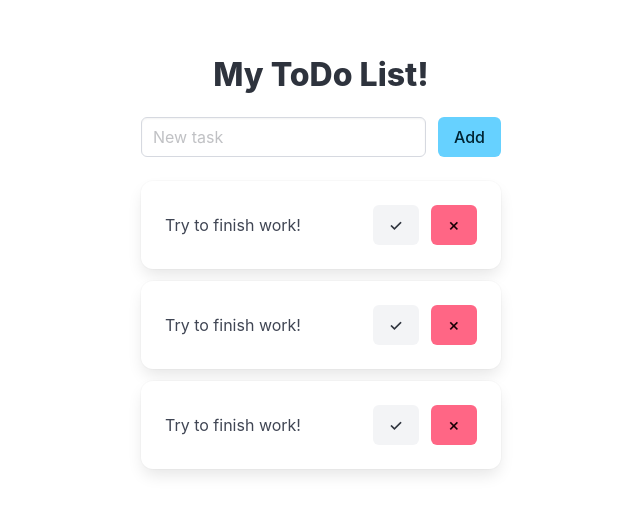
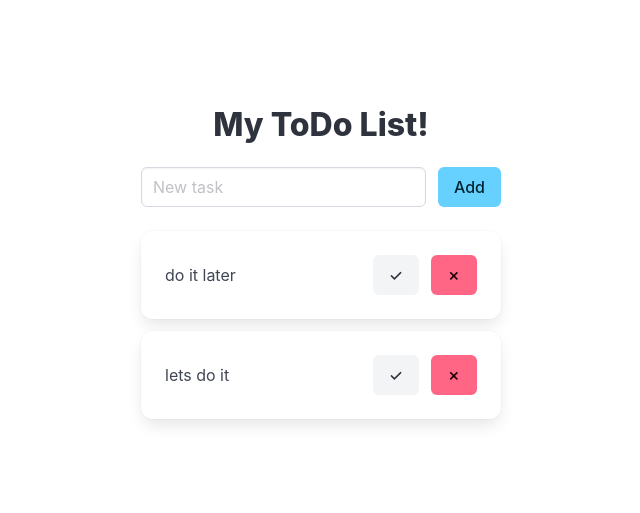
Before and after one commit to Trifonix/myTodoList, a Vue app: page / in a window 1280 px wide. Shown: the part 131-644 px from the top of the page, without its empty margins (119-759 px from the left). Built offline with nearby package versions, Linux system fonts and the light colour scheme.

Commit message:
add ref for todo data

```diff
--- a/src/App.vue
+++ b/src/App.vue
@@ -9,11 +9,11 @@
         <button class="button is-info">Add</button>
       </p>
     </div>
-    <div v-for="i in 3" :key="i" class="card mb-3">
+    <div v-for="todo in todos" :key="todo.id" class="card mb-3">
       <div class="card-content">
         <div class="content">
           <div class="columns is-mobile is-vcentered">
-            <div class="column">Try to finish work!</div>
+            <div class="column">{{ todo.content }}</div>
             <div class="column is-5 has-text-right">
               <button class="button is-light">&check;</button>
               <button class="button is-danger ml-3">&cross;</button>
@@ -25,6 +25,25 @@
   </div>
 </template>
 
+<script setup>
+/* import ref */
+import { ref } from "vue";
+/* todo data */
+const todos = ref([
+  {
+    id: "id1",
+    content: "do it later",
+    done: false,
+  },
+  {
+    id: "id2",
+    content: "lets do it",
+    done: false,
+  },
+]);
+</script>
+
+
 <style>
 @import "bulma/css/bulma.min.css";
 .wrapper-todo {
```
